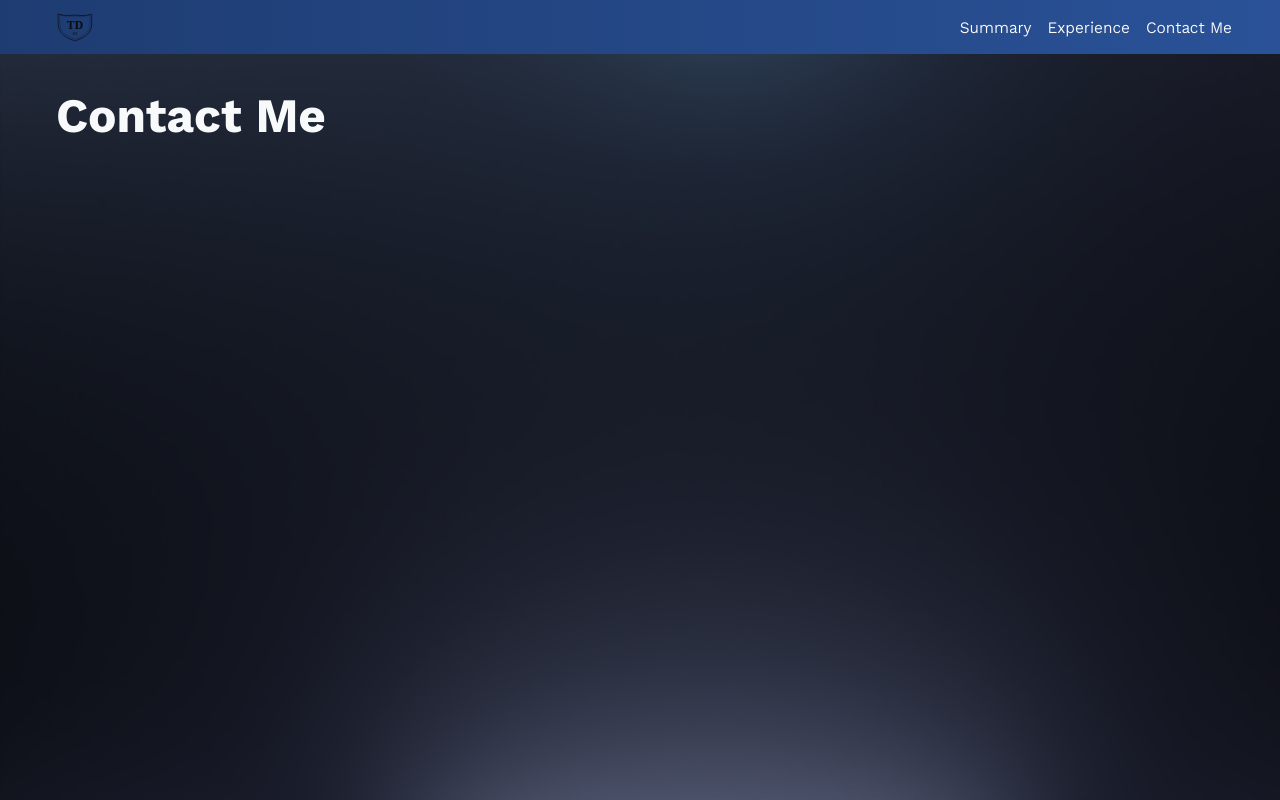
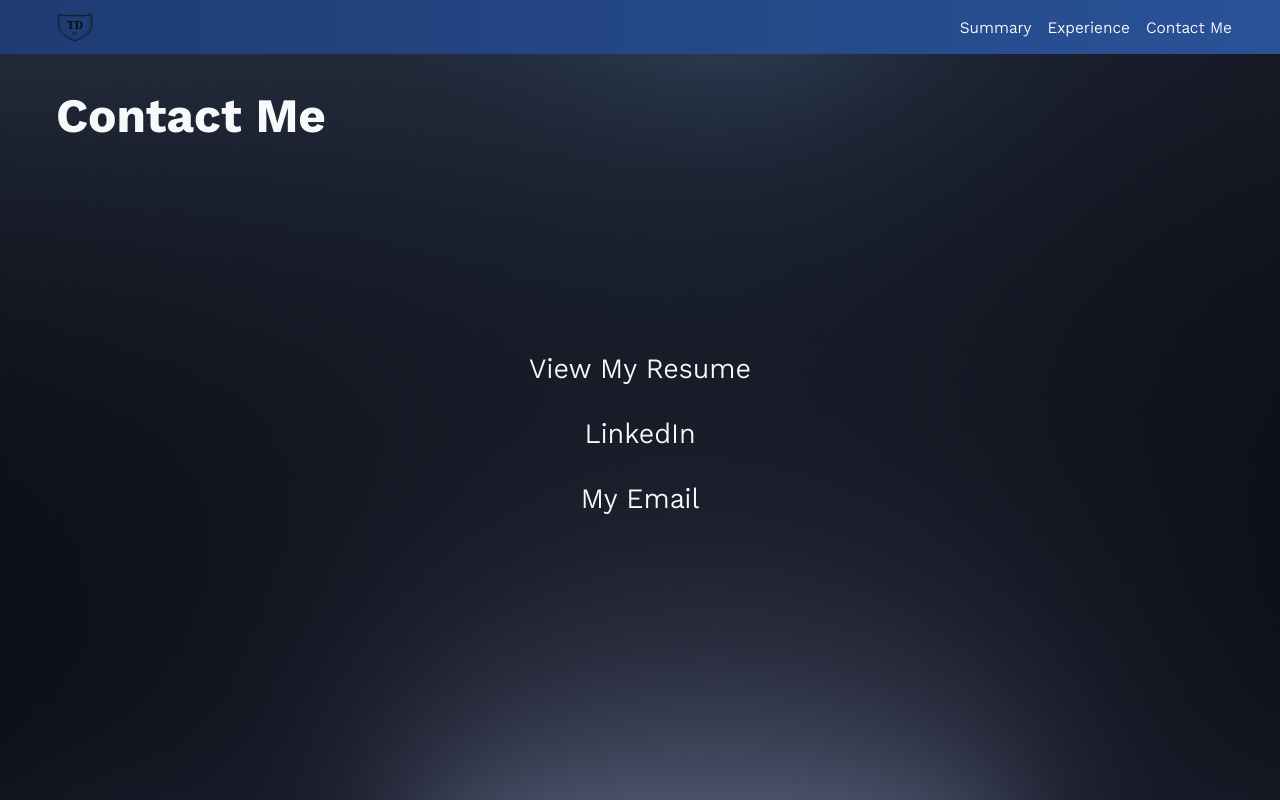
Before and after one commit to stebnj/tawm-website, a React (Create React App) app: page /contact in a window 1280 px wide. Built offline with nearby package versions, Linux system fonts and the light colour scheme; the HTML template or start-up script is replaced by a standard one.

Commit message:
add text to contact

```diff
--- a/src/pages/Contact/Contact.js
+++ b/src/pages/Contact/Contact.js
@@ -3,12 +3,25 @@ import './Contact.scss'
 
 export default function Contact(){
     return(
-        <main>
+        <main className='contact'>
             <section className='contact__title'>
                 <h1 className='contact__title-text'>
                     Contact Me
                 </h1>
             </section>
+            <section className='contact__content'>
+                <ul className='contact__content-list'>
+                    <li className='contact__content-resume'>
+                        View My Resume
+                    </li>
+                    <li className='contact__content-linkedin'>
+                        LinkedIn
+                    </li>
+                    <li className='contact__content-email'>
+                        My Email
+                    </li>
+                </ul>
+            </section>
 
         </main>
     )
--- a/src/pages/Contact/Contact.scss
+++ b/src/pages/Contact/Contact.scss
@@ -3,9 +3,10 @@
 @import '../../styles/mixins';
 
 
-main{
-    height: auto;
+.contact{
+    color: $White;
 }
+
 
 .contact__title{
     padding: 5.5rem 0rem 4rem 3.5rem;
@@ -18,3 +19,23 @@ main{
 
 
 }
+
+.contact__content{
+    display: flex;
+    justify-content: center;
+    font-size: 1.75rem;
+    margin-top: 9rem;
+
+    &-resume{
+        padding-bottom: 2rem;
+    }
+    &-linkedin{
+        padding-bottom: 2rem;
+        display: flex;
+        justify-content: center;
+    }
+    &-email{
+        display: flex;
+        justify-content: center;
+    }
+}
```
